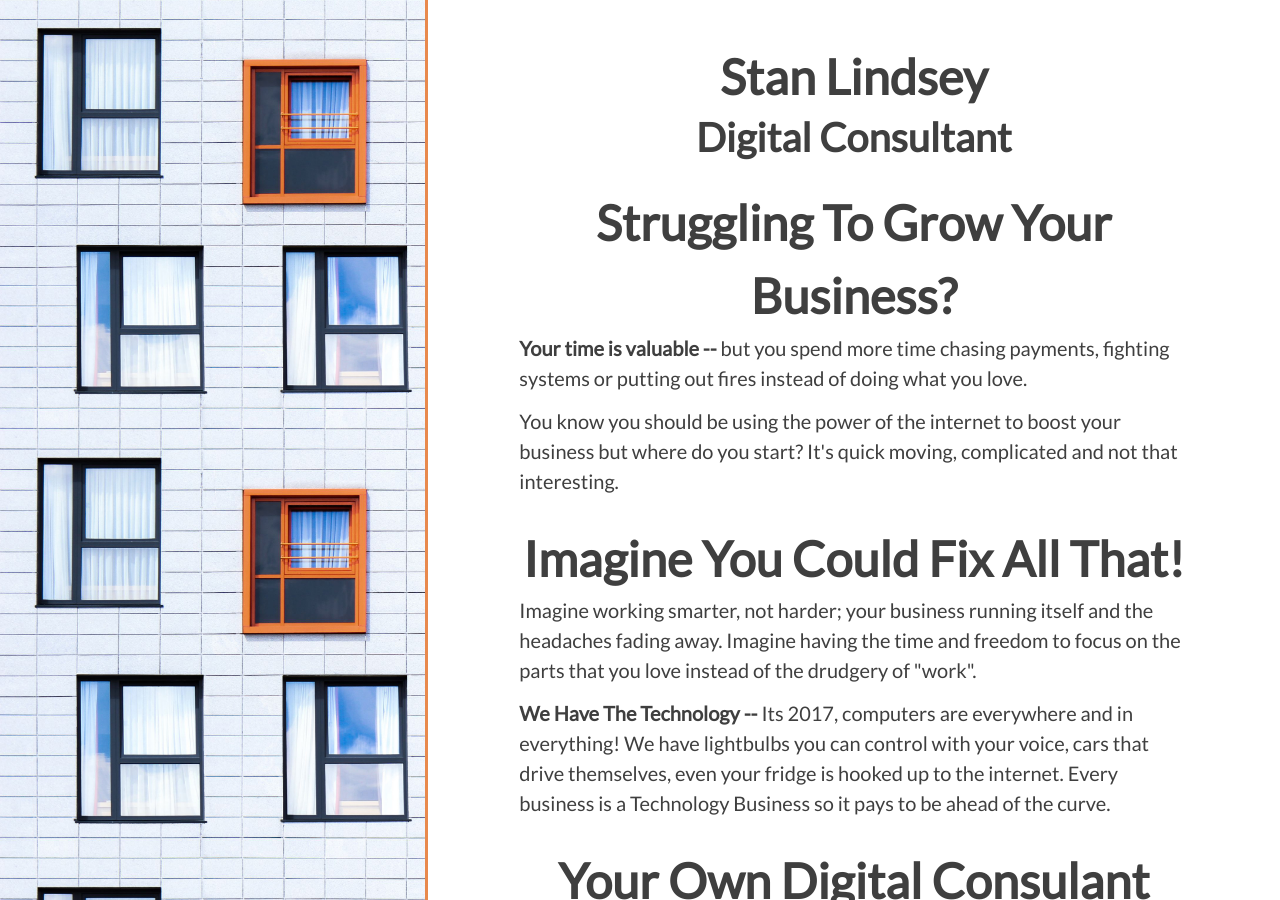
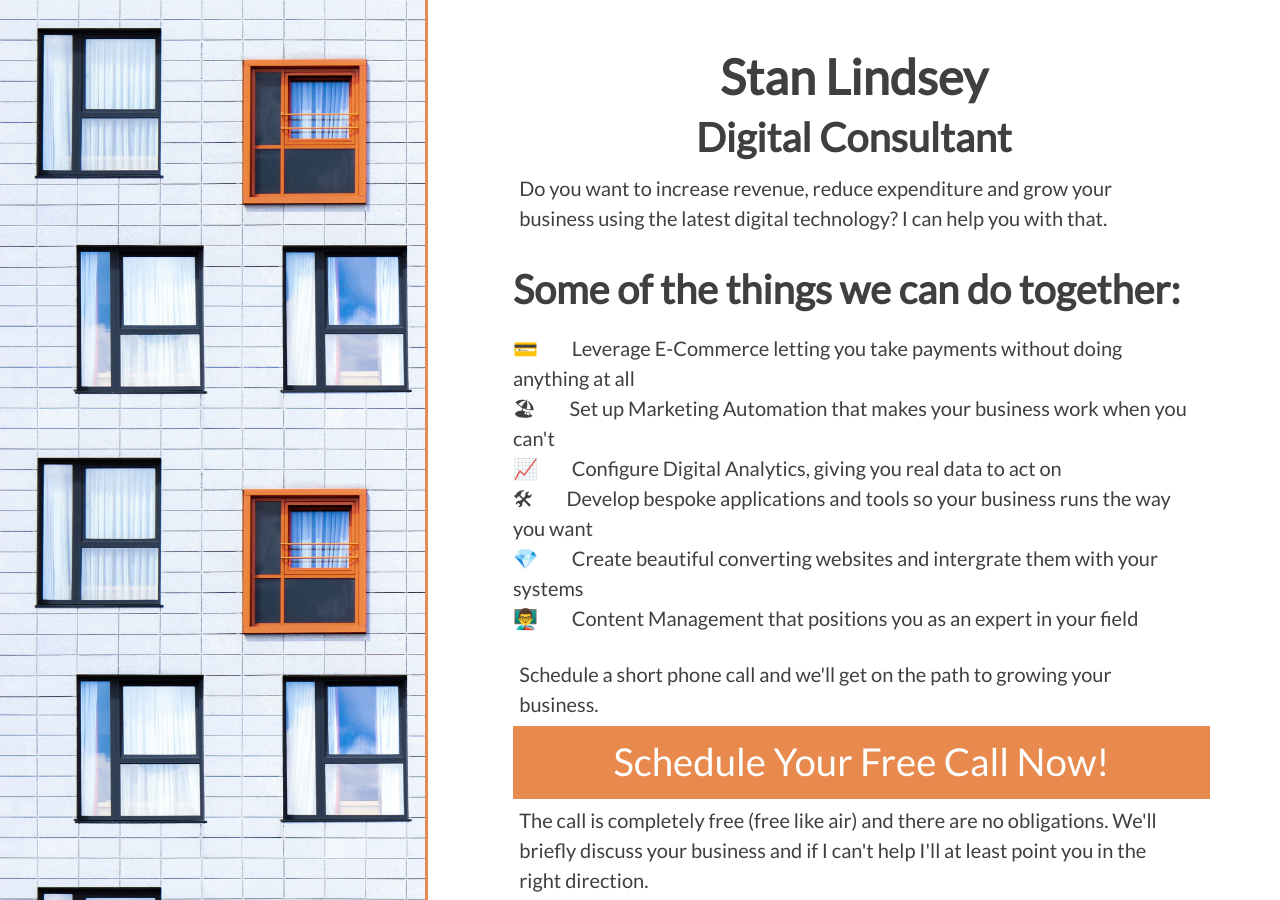
Before and after one commit to StanLindsey/stanlindsey.github.io, a Jekyll site: the page built from index.html, in a window 1280 px wide and 900 px high. Built offline with Jekyll 4.4.1, drawn with Linux system fonts in a browser that asks for light colours; nearby versions of some CDN libraries; some of the changed text lies outside the part shown.

Commit message:
rewrite index content

```diff
--- a/index.html
+++ b/index.html
@@ -5,55 +5,33 @@ layout: home
 <h1>Stan Lindsey</h1>
 <h2 class="subtitle">Digital Consultant</h2>
 
-<h1>Struggling To Grow Your Business? </h1>
-<p><strong>Your time is valuable -- </strong>but you spend more time chasing payments, fighting systems or putting out fires instead of doing what you love.</p>
-<p>You know you should be using the power of the internet to boost your business but where do you start? It's quick moving, complicated and not that interesting.</p>
-<h1>Imagine You Could Fix All That!</h1>
-<p>Imagine working smarter, not harder; your business running itself and the headaches fading away. Imagine having the time and freedom to focus on the parts that you love instead of the drudgery of "work".</p>
-<p><strong>We Have The Technology --</strong> Its {{ site.time | date: '%Y' }}, computers are everywhere and in everything! We have lightbulbs you can control with your voice, cars that drive themselves, even your fridge is hooked up to the internet. Every business is a Technology Business so it pays to be ahead of the curve.</p>
-<h1>Your Own Digital Consulant</h1>
-<p><strong>Expert Advice --</strong>You have an accountant managing your money and a lawyer dealing with your contracts so why not a digital professional that will keep your business modern.</p>
-<h2>Just some of the things we can do:</h2>
+<p>Do you want to increase revenue, reduce expenditure and grow your business using the latest digital technology? I can help you with that.</p>
+<h2>Some of the things we can do together:</h2>
 <ul class="emoji-list">
-  <li><span>💳</span>Leverage E-Commerce letting you take payments without doing anything at all</li>
+  <li><span>💳</span> Leverage E-Commerce letting you take payments without doing anything at all</li>
   <li><span>🏖</span> Set up Marketing Automation that makes your business work when you can't</li>
-  <li><span>📈</span> Configure Analytics giving you real data to act on</li>
-  <li><span>🛠</span> Develop bespoke applications so your business runs the way you want</li>
-  <li><span>💎</span> Create beautiful converting websites which intergrate with your systems</li>
+  <li><span>📈</span> Configure Digital Analytics, giving you real data to act on</li>
+  <li><span>🛠</span> Develop bespoke applications and tools so your business runs the way you want</li>
+  <li><span>💎</span> Create beautiful converting websites and intergrate them with your systems</li>
   <li><span>👨&zwj;🏫</span> Content Management that positions you as an expert in your field</li>
 </ul>
-<h1>Ready to Start?</h1>
-<p>Are you prepared to take your business to the next level? Great! Schedule a short phone call and we'll get on the path to solving those problems.</p>
+<p>Schedule a short phone call and we'll get on the path to growing your business.</p>
 <a class="button" href="https://calendly.com/stanlindsey/15min" target="_blank">
-Schedule Your Call Now!
+Schedule Your Free Call Now!
 </a>
-<h1>Its Free!</h1>
-<p>The call is completely free (free like air) and there are no obligations. We'll briefly discuss your business, your goals and issues to point you in the right direction.</p>
-<h1>Frequently Asked Questions</h1>
+<p>The call is completely free (free like air) and there are no obligations. We'll briefly discuss your business and if I can't help I'll at least point you in the right direction.</p>
 <h2>What Happens Next?</h2>
-<p>After the initial phone call we'll have a better idea of how to move forward. The next step is usually a Rapid-Discovery or Roadmapping session.</p>
-<h2>What is a Rapid-Discovery Session?</h2>
-<p>A Rapid-Discovery Session is an up to an hour long focused conversation where we run through all the opportunities and issues your business is facing. We make sure we're a good fit for future projects and you'll receive valuable insights into how your business can grow.
-  <br/>
-  <a href="mailto:contact@stanlindsey.net?subject=Rapid-Discovery Session&body=Hi Stan, I wanted to know more about your Rapid-Discovery Session. Could you give me all the details?">Find Out More About Rapid-Discovery</a>
-</p>
+<p>After the initial phone call we'll have a much better idea of how to move your business forward. If I can help you then the next step is usually a Roadmapping session. And if I can't, you'll know what to do next.</p>
 <h2>What is a Roadmapping Session?</h2>
-<p>A Roadmapping session is a small-scale, low-risk project where we focus on your needs and work together to discover how to solve them in detail. This allows us to work together before committing to a larger project and gives you a roadmap of all the details to get your project started.
+<p>A Roadmapping session is a small-scale  project where we focus on your needs and work together to discover how to solve them in detail. This allows us to work together before committing to a larger project and gives you a roadmap of all the details to get your project started. You can take that roadmap to any development team to put together your project.
 <br/>
   <a href="mailto:contact@stanlindsey.net?subject=Roadmapping Session&body=Hi Stan, I wanted to know more about your Roadmapping Session. Could you give me all the details?">Find Out More Roadmapping</a>
 </p>
-
-<h2>And Then What?</h2>
-<p>Its completely up to you. At this stage you will have some projects laid out and valuable insights into your business that you can take anywhere to get started with.</p>
-<h2>I'm not sure I even need help</h2>
-<p>Every business could be improved somehow, talking to an expert will at least keep you informed and up to date.</p>
-<h2>I've been burnt before</h2>
-<p>If you've been burnt before by developers that don't understand your business and don't get you results (or even completely disappear!) then have no fear. I aim to be a partner to your business as it grows; only taking on projects that solve real business problems and make a return on  investment.</p>
 <h2>I have more questions</h2>
 <p>No worries, shoot me an email at <a href="mailto:contact@stanlindsey.net">contact@stanlindsey.net</a> and I'll respond within one business day.</p>
 
 <h1>100% Money Back Guarantee</h1>
-<p>You heard that right! I'm so sure I can give you at least one good piece of advice that if you aren't happy after the Rapid-Discovery or Roadmapping session I'll give you your money back! How's that for service.</p>
+<p>You heard that right! I'm so sure I can give you at least one good piece of advice that if you aren't happy after the Roadmapping session I'll give you your money back! How's that for service.</p>
 
 <div class="photo-box">
   <h1 class="sm">Wait, who are you?</h1>
@@ -72,13 +50,9 @@ Schedule Your Call Now!
     </div>
   </div>
 </div>
-<h1>Schedule Your Call!</h1>
-<p>Its the first step to modernising your business and solving your problems.</p>
 <a class="button" href="https://calendly.com/stanlindsey/15min" target="_blank">
-  Schedule Your Call Now!
+  Schedule Your Free Call Now!
 </a>
-<h1>Limited Availablity!</h1>
-<p>I'm only available for a handful of consultancy calls a month, and they won't stay free for long. The sooner you book the sooner you can level up your business.</p>
 
 <!--
 <div class="social-icons">
```
Also changed, not shown: other parts of index.html (+1 -1 lines).
